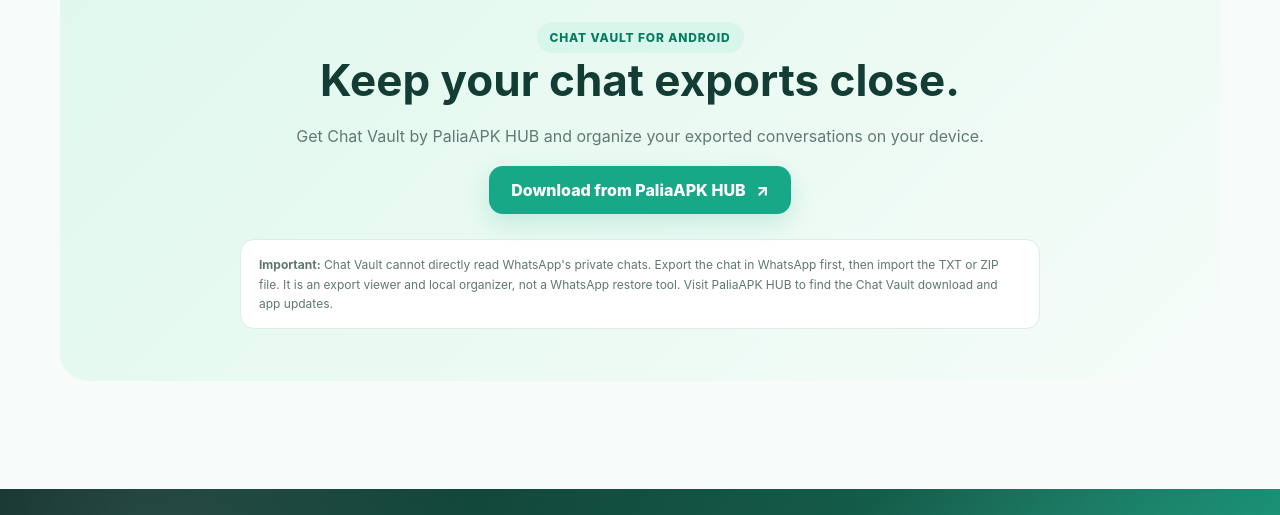
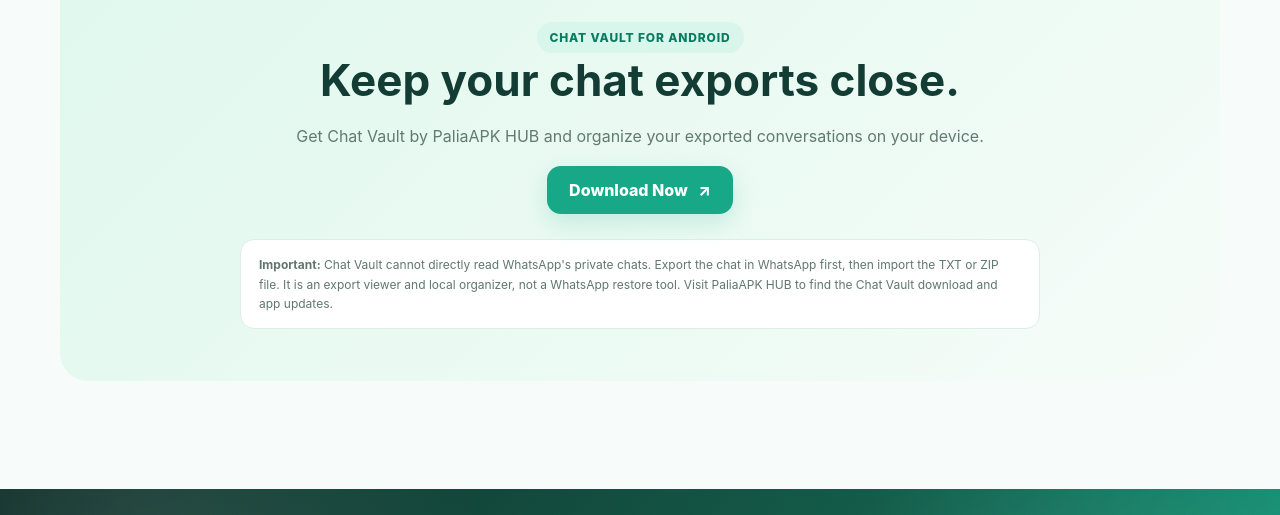
Before and after one commit to shanpalia/Chat-Vault, a plain HTML site: page index.html in a window 1280 px wide. Shown: the part 3492-4007 px from the top of the page. Drawn offline with Linux system fonts and the light colour scheme.

Commit message:
Rename Chat Vault download CTA to Download Now

```diff
--- a/index.html
+++ b/index.html
@@ -40,7 +40,7 @@ section{padding:78px 0}.sectionTitle{text-align:center;max-width:690px;margin:0
 <article class="screenCard"><div class="screenMock"><div class="mockTop">Chats</div><div class="mockRow">Alex <small> &nbsp; Hey, are we meeting today?</small></div><div class="mockRow" style="margin-left:30px;background:#dff8ec">You <small> &nbsp; Yes, see you soon.</small></div><div class="mockRow">Alex <small> &nbsp; Great!</small></div></div><h3>Chat Viewer</h3><p>Read and search the messages in an export.</p></article>
 </div></div></section>
 <section class="privacy" id="privacy"><div class="wrap"><div class="sectionTitle"><span class="eyebrow">YOUR DEVICE, YOUR FILES</span><h2>Privacy-first by design</h2><p>Chat Vault works with files you choose to import. It does not silently access WhatsApp's private chat database.</p></div><div class="privacyGrid"><div class="privacyItem"><b>🔐 App-private storage</b><span>Imported backups are stored in the app's private storage on your device.</span></div><div class="privacyItem"><b>☝️ You choose what to import</b><span>Use Android's file picker to select the TXT or ZIP export you want to view.</span></div><div class="privacyItem"><b>📱 No live chat restoration</b><span>Chat Vault views exported files. It does not restore them as live conversations inside WhatsApp.</span></div></div></div></section>
-<section id="download"><div class="wrap"><div class="download"><span class="eyebrow">CHAT VAULT FOR ANDROID</span><h2>Keep your chat exports close.</h2><p>Get Chat Vault by PaliaAPK HUB and organize your exported conversations on your device.</p><a class="btn" href="https://paliaapkhub.com" target="_blank" rel="noopener">Download from PaliaAPK HUB &nbsp; ↗</a><div class="notice"><b>Important:</b> Chat Vault cannot directly read WhatsApp's private chats. Export the chat in WhatsApp first, then import the TXT or ZIP file. It is an export viewer and local organizer, not a WhatsApp restore tool. Visit PaliaAPK HUB to find the Chat Vault download and app updates.</div></div></div></section>
+<section id="download"><div class="wrap"><div class="download"><span class="eyebrow">CHAT VAULT FOR ANDROID</span><h2>Keep your chat exports close.</h2><p>Get Chat Vault by PaliaAPK HUB and organize your exported conversations on your device.</p><a class="btn" href="https://paliaapkhub.com" target="_blank" rel="noopener">Download Now &nbsp; ↗</a><div class="notice"><b>Important:</b> Chat Vault cannot directly read WhatsApp's private chats. Export the chat in WhatsApp first, then import the TXT or ZIP file. It is an export viewer and local organizer, not a WhatsApp restore tool. Visit PaliaAPK HUB to find the Chat Vault download and app updates.</div></div></div></section>
 </main>
 <footer class="siteFooter">
 <div class="wrap">
```
